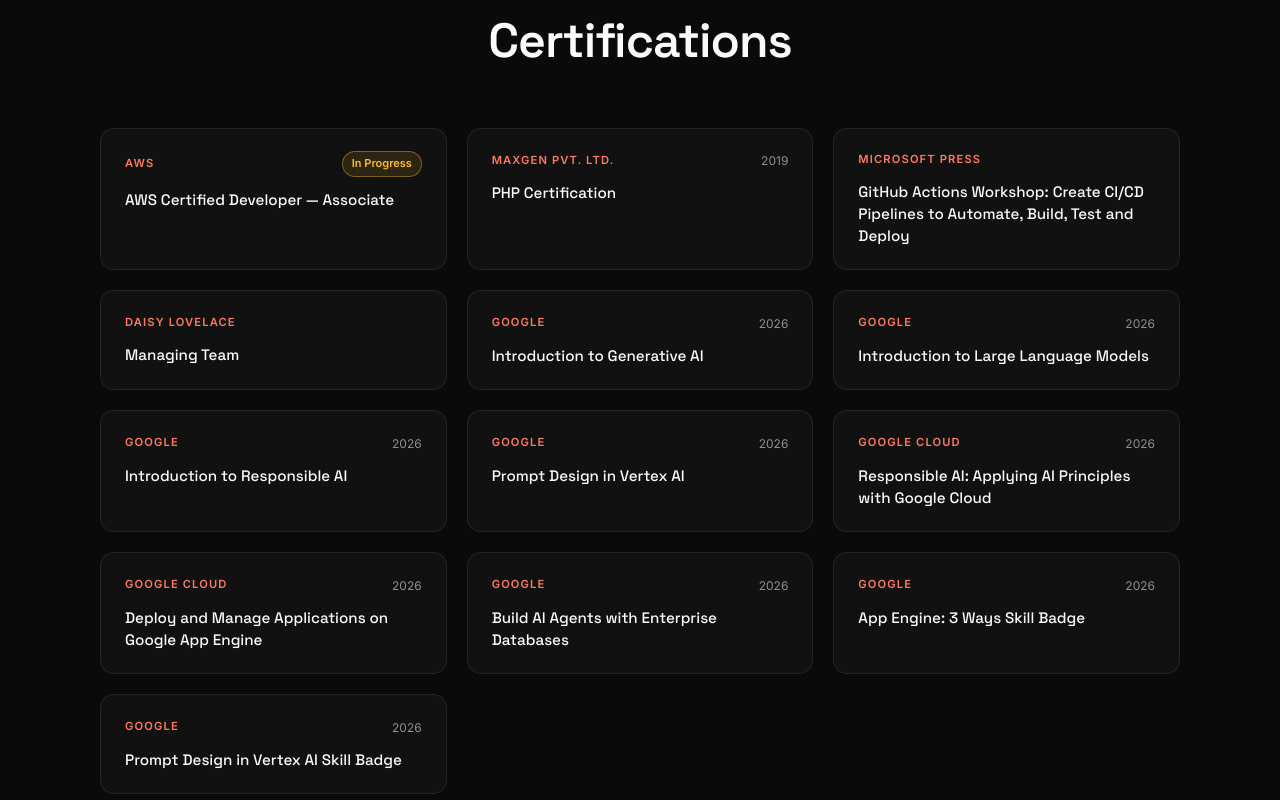
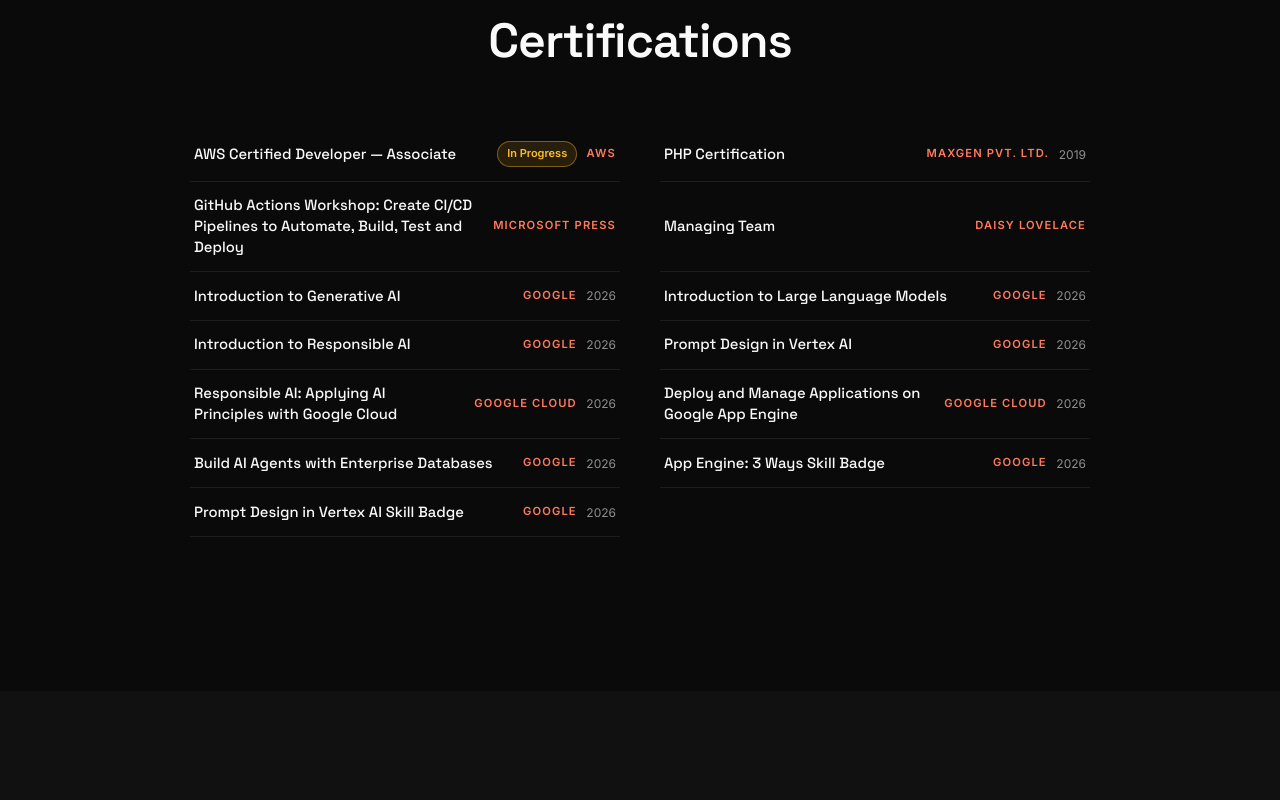
Before and after one commit to Khan-Sohail/my-portfolio, a plain HTML site: page index.html in a window 1280 px wide. Shown: the part 9280-10080 px from the top of the page. Drawn offline with Linux system fonts and the light colour scheme.

Commit message:
Restyle certifications from card grid to compact two-column credential rows

```diff
--- a/css/styles.css
+++ b/css/styles.css
@@ -1193,31 +1193,48 @@ textarea {
   margin-bottom: 3rem;
 }
 
-.certs-grid {
+.cert-list {
   display: grid;
-  grid-template-columns: repeat(auto-fit, minmax(260px, 1fr));
-  gap: 1.25rem;
-}
-
-.cert-card {
-  background: var(--bg-secondary);
-  border: 1px solid var(--border);
-  border-radius: 14px;
-  padding: 1.4rem 1.5rem;
-  transition: border-color var(--transition-normal), transform var(--transition-normal);
-}
-
-.cert-card:hover {
-  border-color: rgba(255, 45, 32, 0.35);
-  transform: translateY(-3px);
-}
-
-.cert-top {
+  grid-template-columns: repeat(2, 1fr);
+  gap: 0 2.5rem;
+  max-width: 900px;
+  margin: 0 auto;
+}
+
+.cert-row {
   display: flex;
   align-items: center;
   justify-content: space-between;
-  gap: 0.75rem;
-  margin-bottom: 0.75rem;
+  gap: 1rem;
+  padding: 0.85rem 0.25rem;
+  border-bottom: 1px solid var(--border);
+  transition: padding var(--transition-fast);
+}
+
+.cert-row:hover {
+  padding-left: 0.5rem;
+}
+
+.cert-row:hover .cert-name {
+  color: var(--accent-light);
+}
+
+.cert-name {
+  font-family: var(--font-heading);
+  font-size: 0.925rem;
+  font-weight: 500;
+  line-height: 1.4;
+  color: var(--text-primary);
+  transition: color var(--transition-fast);
+}
+
+.cert-meta {
+  display: inline-flex;
+  align-items: center;
+  gap: 0.6rem;
+  white-space: nowrap;
+  font-size: 0.8rem;
+  color: var(--text-muted);
 }
 
 .cert-issuer {
@@ -1226,6 +1243,7 @@ textarea {
   letter-spacing: 0.1em;
   text-transform: uppercase;
   color: var(--accent-light);
+  white-space: nowrap;
 }
 
 .cert-year {
@@ -1243,14 +1261,6 @@ textarea {
   padding: 0.2rem 0.55rem;
   border-radius: 100px;
   white-space: nowrap;
-}
-
-.cert-name {
-  font-family: var(--font-heading);
-  font-size: 0.95rem;
-  font-weight: 500;
-  line-height: 1.45;
-  color: var(--text-primary);
 }
 
 /* ================================================
@@ -1862,6 +1872,17 @@ textarea {
     gap: 2rem;
   }
 
+  .cert-list {
+    grid-template-columns: 1fr;
+    gap: 0;
+  }
+
+  .cert-row {
+    flex-direction: column;
+    align-items: flex-start;
+    gap: 0.35rem;
+  }
+
   .skill-row {
     grid-template-columns: repeat(2, 1fr);
   }
--- a/index.html
+++ b/index.html
@@ -1098,103 +1098,103 @@
             <p class="section-subtitle reveal">Credentials</p>
             <h2 class="section-title reveal reveal-delay-1">Certifications</h2>
           </div>
-          <div class="certs-grid">
-            <article class="cert-card reveal">
-              <div class="cert-top">
+          <div class="cert-list">
+            <div class="cert-row reveal">
+              <span class="cert-name">AWS Certified Developer — Associate</span>
+              <span class="cert-meta">
+                <span class="cert-status">In Progress</span>
                 <span class="cert-issuer">AWS</span>
-                <span class="cert-status">In Progress</span>
+              </span>
             </div>
-              <h3 class="cert-name">AWS Certified Developer — Associate</h3>
-            </article>
-            <article class="cert-card reveal reveal-delay-1">
-              <div class="cert-top">
+            <div class="cert-row reveal reveal-delay-1">
+              <span class="cert-name">PHP Certification</span>
+              <span class="cert-meta">
                 <span class="cert-issuer">Maxgen Pvt. Ltd.</span>
                 <span class="cert-year">2019</span>
+              </span>
             </div>
-              <h3 class="cert-name">PHP Certification</h3>
-            </article>
-            <article class="cert-card reveal reveal-delay-2">
-              <div class="cert-top">
-                <span class="cert-issuer">Microsoft Press</span>
-              </div>
-              <h3 class="cert-name">
+            <div class="cert-row reveal reveal-delay-2">
+              <span class="cert-name">
                 GitHub Actions Workshop: Create CI/CD Pipelines to Automate,
                 Build, Test and Deploy
-              </h3>
-            </article>
-            <article class="cert-card reveal reveal-delay-3">
-              <div class="cert-top">
+              </span>
+              <span class="cert-meta">
+                <span class="cert-issuer">Microsoft Press</span>
+              </span>
+            </div>
+            <div class="cert-row reveal reveal-delay-3">
+              <span class="cert-name">Managing Team</span>
+              <span class="cert-meta">
                 <span class="cert-issuer">Daisy Lovelace</span>
+              </span>
             </div>
-              <h3 class="cert-name">Managing Team</h3>
-            </article>
-            <article class="cert-card reveal">
-              <div class="cert-top">
+            <div class="cert-row reveal">
+              <span class="cert-name">Introduction to Generative AI</span>
+              <span class="cert-meta">
                 <span class="cert-issuer">Google</span>
                 <span class="cert-year">2026</span>
+              </span>
             </div>
-              <h3 class="cert-name">Introduction to Generative AI</h3>
-            </article>
-            <article class="cert-card reveal reveal-delay-1">
-              <div class="cert-top">
+            <div class="cert-row reveal reveal-delay-1">
+              <span class="cert-name">Introduction to Large Language Models</span>
+              <span class="cert-meta">
                 <span class="cert-issuer">Google</span>
                 <span class="cert-year">2026</span>
+              </span>
             </div>
-              <h3 class="cert-name">Introduction to Large Language Models</h3>
-            </article>
-            <article class="cert-card reveal reveal-delay-2">
-              <div class="cert-top">
+            <div class="cert-row reveal reveal-delay-2">
+              <span class="cert-name">Introduction to Responsible AI</span>
+              <span class="cert-meta">
                 <span class="cert-issuer">Google</span>
                 <span class="cert-year">2026</span>
+              </span>
             </div>
-              <h3 class="cert-name">Introduction to Responsible AI</h3>
-            </article>
-            <article class="cert-card reveal reveal-delay-3">
-              <div class="cert-top">
+            <div class="cert-row reveal reveal-delay-3">
+              <span class="cert-name">Prompt Design in Vertex AI</span>
+              <span class="cert-meta">
                 <span class="cert-issuer">Google</span>
                 <span class="cert-year">2026</span>
+              </span>
             </div>
-              <h3 class="cert-name">Prompt Design in Vertex AI</h3>
-            </article>
-            <article class="cert-card reveal">
-              <div class="cert-top">
+            <div class="cert-row reveal">
+              <span class="cert-name">
+                Responsible AI: Applying AI Principles with Google Cloud
+              </span>
+              <span class="cert-meta">
                 <span class="cert-issuer">Google Cloud</span>
                 <span class="cert-year">2026</span>
+              </span>
             </div>
-              <h3 class="cert-name">
-                Responsible AI: Applying AI Principles with Google Cloud
-              </h3>
-            </article>
-            <article class="cert-card reveal reveal-delay-1">
-              <div class="cert-top">
+            <div class="cert-row reveal reveal-delay-1">
+              <span class="cert-name">
+                Deploy and Manage Applications on Google App Engine
+              </span>
+              <span class="cert-meta">
                 <span class="cert-issuer">Google Cloud</span>
                 <span class="cert-year">2026</span>
+              </span>
             </div>
-              <h3 class="cert-name">
-                Deploy and Manage Applications on Google App Engine
-              </h3>
-            </article>
-            <article class="cert-card reveal reveal-delay-2">
-              <div class="cert-top">
+            <div class="cert-row reveal reveal-delay-2">
+              <span class="cert-name">Build AI Agents with Enterprise Databases</span>
+              <span class="cert-meta">
                 <span class="cert-issuer">Google</span>
                 <span class="cert-year">2026</span>
+              </span>
             </div>
-              <h3 class="cert-name">Build AI Agents with Enterprise Databases</h3>
-            </article>
-            <article class="cert-card reveal reveal-delay-3">
-              <div class="cert-top">
+            <div class="cert-row reveal reveal-delay-3">
+              <span class="cert-name">App Engine: 3 Ways Skill Badge</span>
+              <span class="cert-meta">
                 <span class="cert-issuer">Google</span>
                 <span class="cert-year">2026</span>
+              </span>
             </div>
-              <h3 class="cert-name">App Engine: 3 Ways Skill Badge</h3>
-            </article>
-            <article class="cert-card reveal">
-              <div class="cert-top">
+            <div class="cert-row reveal">
+              <span class="cert-name">Prompt Design in Vertex AI Skill Badge</span>
+              <span class="cert-meta">
                 <span class="cert-issuer">Google</span>
                 <span class="cert-year">2026</span>
+              </span>
             </div>
-              <h3 class="cert-name">Prompt Design in Vertex AI Skill Badge</h3>
-            </article>
           </div>
         </div>
       </section>
```
Lines whose indentation alone changed are shown as unchanged.
